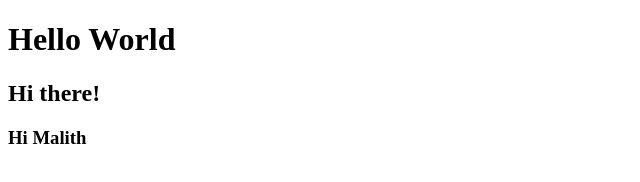
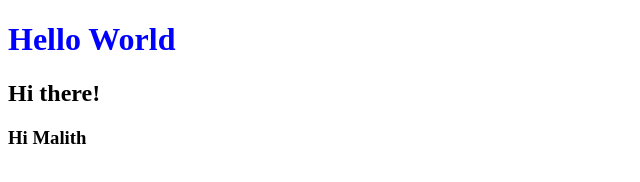
Before and after one commit to malithtennakoon/Git-Lecture, a plain HTML site: page hello.html in a window 1280 px wide. Shown: the whole page, without its empty margins (0-640 px from the left). Drawn offline with Linux system fonts and the light colour scheme.

Commit message:
added style

```diff
--- a/hello.html
+++ b/hello.html
@@ -5,7 +5,7 @@
 
     </head>
     <body>
-        <H1>Hello World</H1>
+        <H1 style="color:blue;">Hello World</H1>
         <h2>Hi there!</h2>
         <h3>Hi Malith</h3>
     </body>
```
